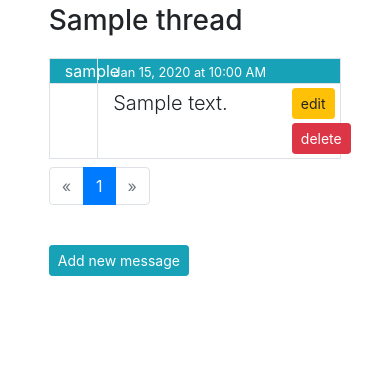
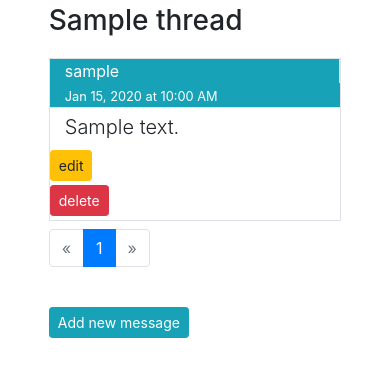
Before and after one commit to qubelka/book-forum, a Flask app: a page that uses application/templates/topics/show_thread.html in a window 390 px wide. Shown: the part 144-521 px from the top of the page. Run offline with Flask 2, Linux system fonts and the light colour scheme; a user stored in the database is signed in; tables that the repository leaves empty hold one stand-in row (values such as "Sample post"); some libraries are stand-ins or nearby versions.

Commit message:
Fix msg mobile view

```diff
--- a/application/templates/topics/show_thread.html
+++ b/application/templates/topics/show_thread.html
@@ -19,14 +19,14 @@
         <div class='row py-2'>
             <div class='col'>
                 <div class='row border border-bottom-0  bg-info'>
-                    <div class='col-2 border-right text-white'>{{ msg.creator.username }}</div>
-                    <div class='col-10 text-white'><small>{{ msg.modified.strftime('%b %-d, %Y at %H:%M %p') }}</small></div>
+                    <div class='col-sm-2 border-right text-white'>{{ msg.creator.username }}</div>
+                    <div class='col-sm-10 text-white'><small>{{ msg.modified.strftime('%b %-d, %Y at %H:%M %p') }}</small></div>
                 </div>
                 <div class='row border'>
-                    <div class='col-2 border-right'></div>
-                    <div class='col-8 lead text-break py-1'>{{ msg.body }}</div>
+                    <div class='col-sm-2 border-right'></div>
+                    <div class='col-sm-8 lead text-break py-1'>{{ msg.body }}</div>
                     {% if current_user.id == msg.creator_id %}
-                    <div class='col-2'>
+                    <div class='col-sm-2'>
                         <div class='row py-1'>
                             <a href="{{ url_for('topics.edit_msg', topic_slug=topic.slug, thread_slug=thread.slug, msg_slug=msg.slug) }}" class='btn btn-warning btn-sm'>edit</a>
                         </div>
```
Also changed, not shown: application/templates/result.html (+4 -4 lines).
